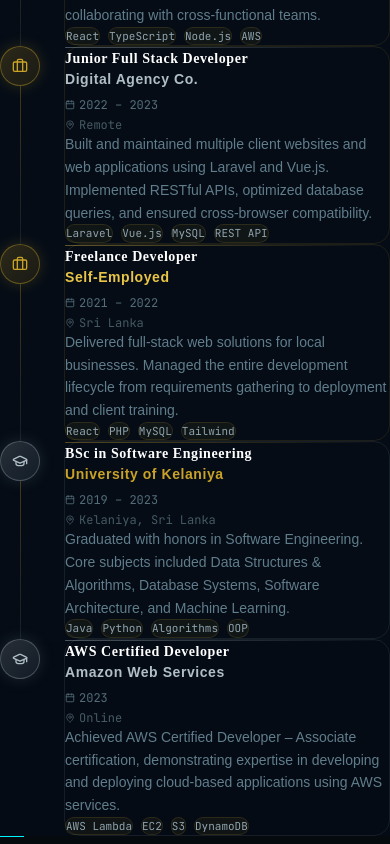
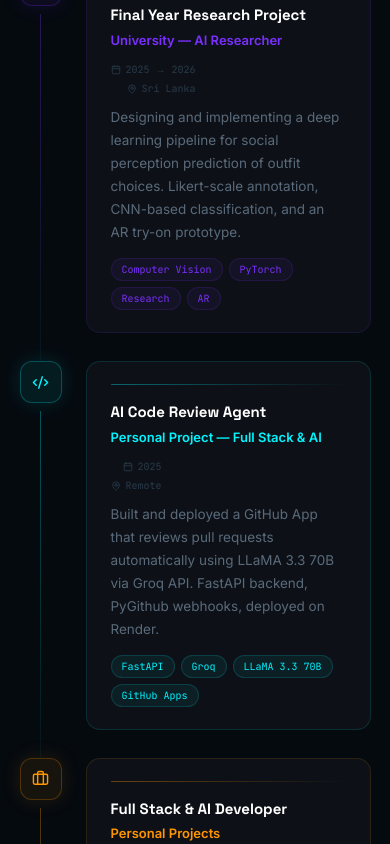
Before and after one commit to Sudesh-2002/personal-portfolio, a React (Vite) app: page / in a window 390 px wide. Shown: the part 6980-7824 px from the top of the page. Built offline with nearby package versions, Linux system fonts and the light colour scheme.

Commit message:
feat: rebuild Experience as vertical timeline with real entries

```diff
--- a/src/components/Experience.jsx
+++ b/src/components/Experience.jsx
@@ -1,165 +1,152 @@
 import React from 'react';
 import { motion } from 'framer-motion';
-import { Briefcase, GraduationCap, Calendar, MapPin } from 'lucide-react';
 import { SectionTitle } from './About';
+import { Calendar, MapPin, Cpu, Code2, Briefcase } from 'lucide-react';
 
-const experiences = [
+const timeline = [
   {
-    type: 'work',
-    title: 'Software Engineer',
-    company: 'Tech Solutions Ltd.',
-    location: 'Colombo, Sri Lanka',
-    period: '2023 – Present',
-    description: 'Leading frontend development for enterprise web applications using React and TypeScript. Architecting scalable component systems and collaborating with cross-functional teams.',
-    skills: ['React', 'TypeScript', 'Node.js', 'AWS'],
-    accentColor: '#c9a227',
+    type: 'project',
+    title: 'Final Year Research Project',
+    org: 'University — AI Researcher',
+    period: '2025 → 2026',
+    location: 'Sri Lanka',
+    desc: 'Designing and implementing a deep learning pipeline for social perception prediction of outfit choices. Likert-scale annotation, CNN-based classification, and an AR try-on prototype.',
+    tags: ['Computer Vision', 'PyTorch', 'Research', 'AR'],
+    icon: Cpu,
+    accent: '#7B2FFF',
   },
   {
-    type: 'work',
-    title: 'Junior Full Stack Developer',
-    company: 'Digital Agency Co.',
+    type: 'project',
+    title: 'AI Code Review Agent',
+    org: 'Personal Project — Full Stack & AI',
+    period: '2025',
     location: 'Remote',
-    period: '2022 – 2023',
-    description: 'Built and maintained multiple client websites and web applications using Laravel and Vue.js. Implemented RESTful APIs, optimized database queries, and ensured cross-browser compatibility.',
-    skills: ['Laravel', 'Vue.js', 'MySQL', 'REST API'],
-    accentColor: '#b0bec5',
+    desc: 'Built and deployed a GitHub App that reviews pull requests automatically using LLaMA 3.3 70B via Groq API. FastAPI backend, PyGithub webhooks, deployed on Render.',
+    tags: ['FastAPI', 'Groq', 'LLaMA 3.3 70B', 'GitHub Apps'],
+    icon: Code2,
+    accent: '#00F5FF',
   },
   {
-    type: 'work',
-    title: 'Freelance Developer',
-    company: 'Self-Employed',
+    type: 'project',
+    title: 'Full Stack & AI Developer',
+    org: 'Personal Projects',
+    period: '2023 → Present',
     location: 'Sri Lanka',
-    period: '2021 – 2022',
-    description: 'Delivered full-stack web solutions for local businesses. Managed the entire development lifecycle from requirements gathering to deployment and client training.',
-    skills: ['React', 'PHP', 'MySQL', 'Tailwind'],
-    accentColor: '#e8c547',
+    desc: 'Shipped InternHub (React + Laravel + Supabase), the Mood Music App (Flutter + TFLite), and multiple client web apps. Obsessed with making AI systems that actually run in production.',
+    tags: ['React', 'Flutter', 'FastAPI', 'Python', 'Supabase'],
+    icon: Briefcase,
+    accent: '#FF9500',
   },
   {
-    type: 'education',
-    title: 'BSc in Software Engineering',
-    company: 'University of Kelaniya',
-    location: 'Kelaniya, Sri Lanka',
-    period: '2019 – 2023',
-    description: 'Graduated with honors in Software Engineering. Core subjects included Data Structures & Algorithms, Database Systems, Software Architecture, and Machine Learning.',
-    skills: ['Java', 'Python', 'Algorithms', 'OOP'],
-    accentColor: '#c9a227',
-  },
-  {
-    type: 'education',
-    title: 'AWS Certified Developer',
-    company: 'Amazon Web Services',
-    location: 'Online',
-    period: '2023',
-    description: 'Achieved AWS Certified Developer – Associate certification, demonstrating expertise in developing and deploying cloud-based applications using AWS services.',
-    skills: ['AWS Lambda', 'EC2', 'S3', 'DynamoDB'],
-    accentColor: '#b0bec5',
+    type: 'open',
+    title: 'Open to Opportunities',
+    org: 'Internship / Part-time',
+    period: '2026',
+    location: 'Remote or Sri Lanka',
+    desc: 'Actively looking for internships, part-time roles, and interesting problems worth solving. Especially interested in AI/ML engineering, full-stack SaaS, or any team building something real.',
+    tags: ['Available Now', 'AI/ML', 'Full Stack', 'Remote OK'],
+    icon: Briefcase,
+    accent: '#00E676',
   },
 ];
 
-const TimelineItem = ({ item, index, isLast }) => (
+function TimelineItem({ item, index, isLast }) {
+  const Icon = item.icon;
+  return (
     <motion.div
-    initial={{ opacity: 0, x: index % 2 === 0 ? -40 : 40 }}
+      initial={{ opacity: 0, x: -30 }}
       whileInView={{ opacity: 1, x: 0 }}
+      viewport={{ once: true }}
       transition={{ duration: 0.6, delay: index * 0.1 }}
-    viewport={{ once: true }}
-    className="relative flex gap-6 md:gap-8"
+      style={{ display: 'flex', gap: '24px', position: 'relative' }}
     >
-    {/* Timeline line + dot */}
-    <div className="flex flex-col items-center flex-shrink-0">
+      {/* Line + dot */}
+      <div style={{ display: 'flex', flexDirection: 'column', alignItems: 'center', flexShrink: 0 }}>
         <motion.div
-        initial={{ scale: 0 }}
-        whileInView={{ scale: 1 }}
-        transition={{ delay: index * 0.1 + 0.2, type: 'spring' }}
-        viewport={{ once: true }}
-        className="w-10 h-10 rounded-full flex items-center justify-center z-10 relative"
+          initial={{ scale: 0 }} whileInView={{ scale: 1 }}
+          viewport={{ once: true }} transition={{ delay: index * 0.1 + 0.2, type: 'spring', stiffness: 200 }}
           style={{
-          background: item.type === 'work'
-            ? 'linear-gradient(135deg, rgba(201,162,39,0.2), rgba(139,105,20,0.15))'
-            : 'linear-gradient(135deg, rgba(176,190,197,0.2), rgba(96,125,139,0.15))',
-          border: `1px solid ${item.type === 'work' ? 'rgba(201,162,39,0.4)' : 'rgba(176,190,197,0.3)'}`,
-          boxShadow: `0 0 16px ${item.type === 'work' ? 'rgba(201,162,39,0.2)' : 'rgba(176,190,197,0.15)'}`,
+            width: '42px', height: '42px', borderRadius: '12px',
+            display: 'flex', alignItems: 'center', justifyContent: 'center',
+            background: `${item.accent}12`,
+            border: `1px solid ${item.accent}40`,
+            boxShadow: `0 0 20px ${item.accent}20`,
+            zIndex: 1,
           }}
         >
-        {item.type === 'work'
-          ? <Briefcase size={16} style={{ color: '#c9a227' }} />
-          : <GraduationCap size={16} style={{ color: '#b0bec5' }} />
-        }
+          <Icon size={17} color={item.accent} />
         </motion.div>
         {!isLast && (
-        <div
-          className="w-px flex-1 mt-2"
-          style={{ background: 'linear-gradient(180deg, rgba(201,162,39,0.3), rgba(176,190,197,0.1))' }}
-        />
+          <div style={{
+            width: '1px', flex: 1, marginTop: '8px', marginBottom: '0',
+            background: `linear-gradient(180deg, ${item.accent}50, rgba(0,245,255,0.05))`,
+          }} />
         )}
       </div>
 
-    {/* Content */}
+      {/* Card */}
       <motion.div
-      whileHover={{ x: 4 }}
-      className="glass-card rounded-2xl p-6 flex-1 mb-6 group"
-      style={{ border: `1px solid ${item.type === 'work' ? 'rgba(201,162,39,0.12)' : 'rgba(176,190,197,0.1)'}` }}
+        whileHover={{ x: 6 }}
+        style={{
+          flex: 1, marginBottom: isLast ? 0 : '28px',
+          background: 'var(--bg-surface)',
+          border: `1px solid ${item.accent}20`,
+          borderRadius: '14px', padding: '22px 24px',
+          transition: 'all 0.25s ease',
+        }}
       >
-      {/* Top accent */}
-      <div
-        className="h-px w-full mb-4 rounded-full"
-        style={{ background: `linear-gradient(90deg, ${item.accentColor}, transparent)`, opacity: 0.4 }}
-      />
+        {/* Top accent line */}
+        <div style={{ height: '1px', background: `linear-gradient(90deg, ${item.accent}60, transparent)`, marginBottom: '16px', borderRadius: '2px' }} />
 
-      <div className="flex flex-col sm:flex-row sm:items-start sm:justify-between gap-2 mb-3">
+        <div style={{ display: 'flex', justifyContent: 'space-between', alignItems: 'flex-start', gap: '12px', flexWrap: 'wrap', marginBottom: '10px' }}>
           <div>
-          <h3 className="text-base font-bold text-white mb-0.5" style={{ fontFamily: 'Cinzel, serif', fontSize: '14px', letterSpacing: '0.04em' }}>
+            <h3 style={{ fontFamily: 'Space Grotesk', fontSize: '15px', fontWeight: 700, color: 'var(--text-h)', marginBottom: '4px' }}>
               {item.title}
             </h3>
-          <p className="font-semibold text-sm" style={{ color: item.accentColor, fontFamily: 'Rajdhani, sans-serif', letterSpacing: '0.04em' }}>
-            {item.company}
-          </p>
+            <p style={{ fontFamily: 'Inter', fontSize: '13px', fontWeight: 600, color: item.accent }}>{item.org}</p>
           </div>
-        <div className="flex flex-col gap-1 text-xs sm:text-right" style={{ fontFamily: 'JetBrains Mono, monospace' }}>
-          <span className="flex items-center gap-1 sm:justify-end" style={{ color: '#546e7a' }}>
+          <div style={{ display: 'flex', flexDirection: 'column', gap: '4px', textAlign: 'right' }}>
+            <span style={{ display: 'flex', alignItems: 'center', gap: '5px', fontFamily: 'JetBrains Mono', fontSize: '10px', color: 'var(--text-dim)', justifyContent: 'flex-end' }}>
               <Calendar size={10} /> {item.period}
             </span>
-          <span className="flex items-center gap-1 sm:justify-end" style={{ color: '#455a64' }}>
+            <span style={{ display: 'flex', alignItems: 'center', gap: '5px', fontFamily: 'JetBrains Mono', fontSize: '10px', color: 'var(--text-dim)', justifyContent: 'flex-end' }}>
               <MapPin size={10} /> {item.location}
             </span>
           </div>
         </div>
 
-      <p className="text-sm leading-relaxed mb-4" style={{ color: '#607d8b', fontFamily: 'Rajdhani, sans-serif', fontWeight: 400 }}>
-        {item.description}
+        <p style={{ fontFamily: 'Inter', fontSize: '13.5px', color: 'var(--text-muted)', lineHeight: 1.7, marginBottom: '14px' }}>
+          {item.desc}
         </p>
 
-      <div className="flex flex-wrap gap-2">
-        {item.skills.map((s) => (
-          <span
-            key={s}
-            className="text-[11px] px-2.5 py-1 rounded-full"
-            style={{
-              background: 'rgba(201,162,39,0.06)',
-              border: '1px solid rgba(201,162,39,0.15)',
-              color: '#90a4ae',
-              fontFamily: 'JetBrains Mono, monospace',
-            }}
-          >
-            {s}
+        <div style={{ display: 'flex', flexWrap: 'wrap', gap: '6px' }}>
+          {item.tags.map(t => (
+            <span key={t} style={{
+              padding: '3px 10px', borderRadius: '100px',
+              fontFamily: 'JetBrains Mono', fontSize: '10px',
+              background: `${item.accent}10`, border: `1px solid ${item.accent}25`,
+              color: item.accent,
+            }}>
+              {t}
             </span>
           ))}
         </div>
       </motion.div>
     </motion.div>
   );
+}
 
-const Experience = () => (
-  <section id="experience" className="section-padding" style={{ background: 'rgba(5,13,26,0.6)' }}>
-    <div className="w-full">
-      <SectionTitle title="Experience" subtitle="// my journey" />
-
-      <div className="max-w-3xl mx-auto">
-        {experiences.map((item, i) => (
-          <TimelineItem key={i} item={item} index={i} isLast={i === experiences.length - 1} />
+export default function Experience() {
+  return (
+    <section id="experience" className="section">
+      <div style={{ maxWidth: '1200px', margin: '0 auto' }}>
+        <SectionTitle label="// my journey" title="Experience &" titleAccent="Timeline" />
+        <div style={{ maxWidth: '760px', margin: '0 auto' }}>
+          {timeline.map((item, i) => (
+            <TimelineItem key={i} item={item} index={i} isLast={i === timeline.length - 1} />
           ))}
         </div>
       </div>
     </section>
   );
-
-export default Experience;
+}
```
Lines whose indentation alone changed are shown as unchanged.
